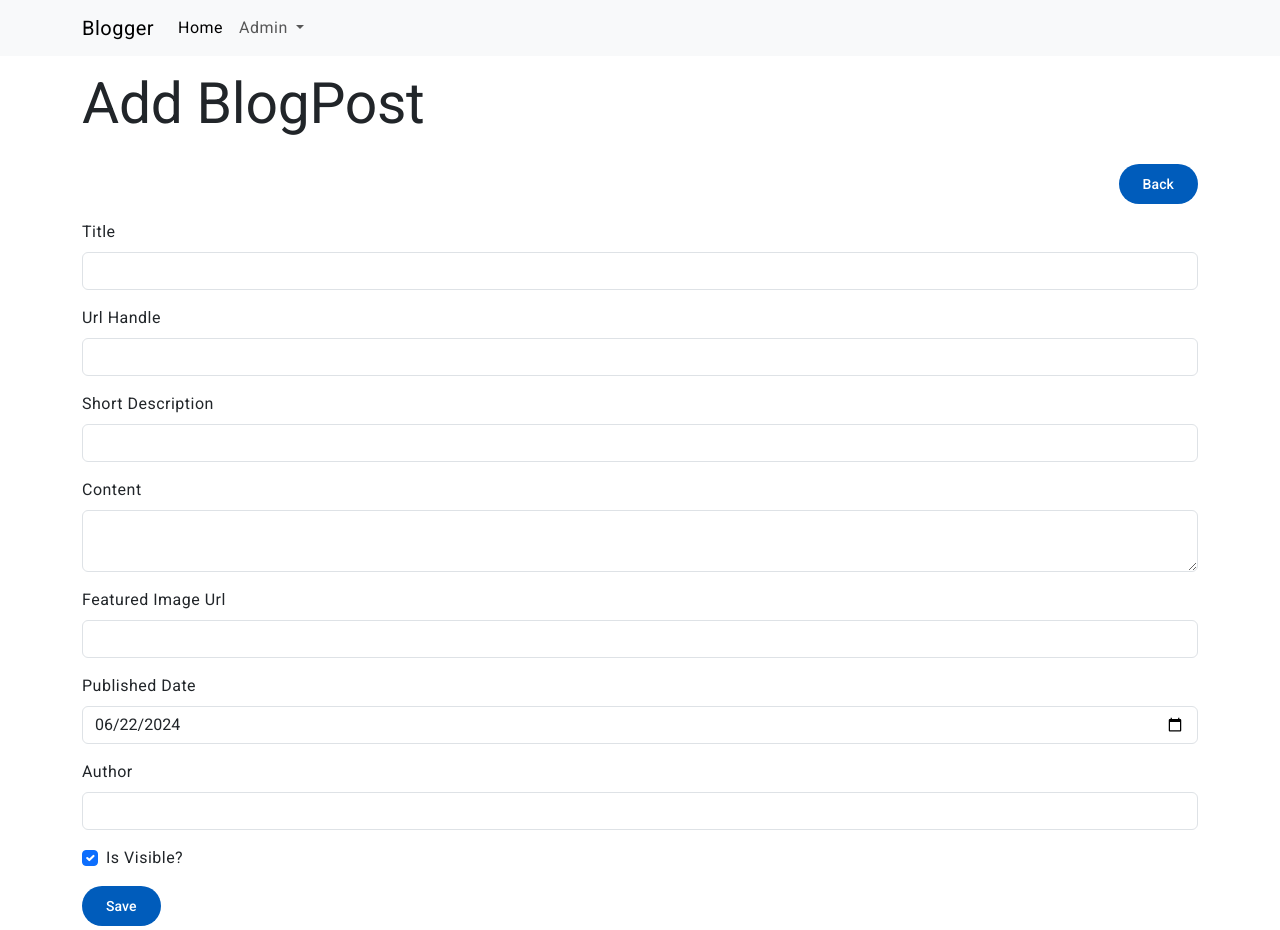
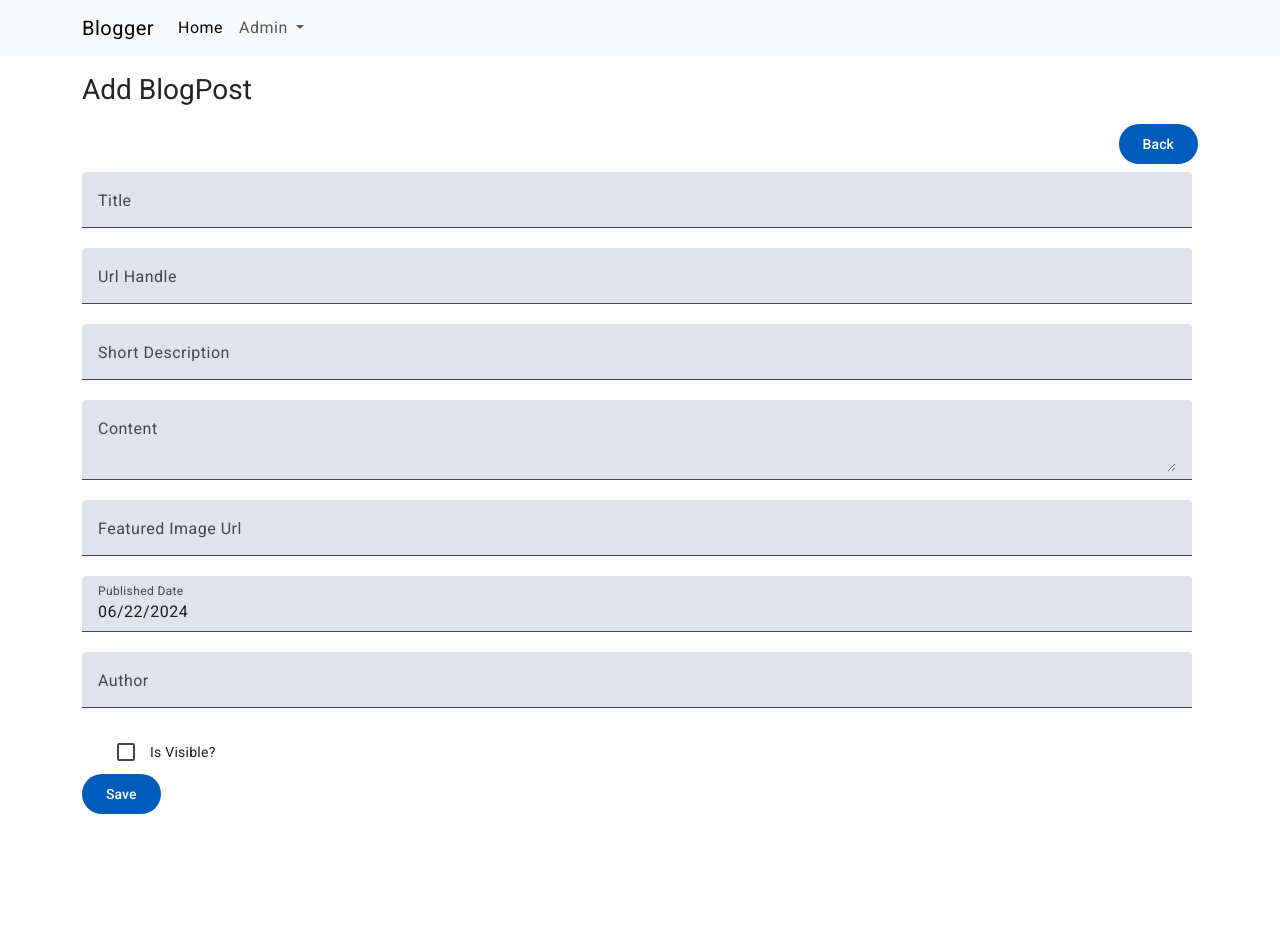
Before and after one commit to Bijjamvinay-1/bloggers.UI, an Angular app: page /admin/blogposts/add in a window 1280 px wide. After the commit the page ends 818 px from the top, so only its background shows below. Built offline with nearby package versions, Linux system fonts and the light colour scheme.

Commit message:
Add BlogPost : Added syles and MC

```diff
--- a/src/app/featuers/blog-post/add-blogpost/add-blogpost.component.css
+++ b/src/app/featuers/blog-post/add-blogpost/add-blogpost.component.css
@@ -0,0 +1,3 @@
+.mat-form-field {
+    width: 1110px; /* Make the form fields fill the container width */
+  }
--- a/src/app/featuers/blog-post/add-blogpost/add-blogpost.component.html
+++ b/src/app/featuers/blog-post/add-blogpost/add-blogpost.component.html
@@ -1,5 +1,5 @@
 <div class="container">
-    <h1 class="mt-3">Add BlogPost</h1>
+    <h5 class="mt-3">Add BlogPost</h5>
     <div class="d-flex justify-content-end mt-3">
       <!-- <a [routerLink]="['/admin/blogposts']" class="btn btn-primary" type="submit">Go Back</a> -->
       <a mat-flat-button [routerLink]="['/admin/blogposts']" >Back</a>
@@ -7,80 +7,62 @@
 
     <form #form="ngForm" (ngSubmit)="onFormSubmit()">
       <div class="mt-2 mb-5">
-        <div class="mt-3">
-          <label for="title" class="form-label">Title</label>
-          <input type="text"
-          id="title"
-          name="title"
-          class="form-control"
-          [(ngModel)]="model.title">
+        <div class="mt-1">
+          <mat-form-field  class="mat-form-field">
+            <mat-label>Title</mat-label>
+            <input matInput type="text" id="title" name="title" [(ngModel)]="model.title">
+          </mat-form-field>
         </div>
 
-        <div class="mt-3">
-          <label for="urlHandle" class="form-label">Url Handle</label>
-          <input type="text"
-          id="urlHandle"
-          name="urlHandle"
-          class="form-control"
-          [(ngModel)]="model.urlHandle">
+        <div >
+          <mat-form-field  class="mat-form-field">
+            <mat-label>Url Handle</mat-label>
+            <input matInput type="text" id="urlHandle" name="urlHandle" [(ngModel)]="model.urlHandle">
+          </mat-form-field>
         </div>
 
-        <div class="mt-3">
-          <label for="shortDescription" class="form-label">Short Description</label>
-          <input type="text"
-          id="shortDescription"
-          name="shortDescription"
-          class="form-control"
-          [(ngModel)]="model.shortDescription">
+        <div>
+          <mat-form-field  class="mat-form-field">
+            <mat-label>Short Description</mat-label>
+            <input matInput type="text" id="shortDescription" name="shortDescription" [(ngModel)]="model.shortDescription">
+          </mat-form-field>
         </div>
 
-        <div class="mt-3">
-          <label for="content" class="form-label">Content</label>
-          <textarea name="content" id="content"
-          class="form-control"
-          [(ngModel)]="model.content"></textarea>
+        <div >
+          <mat-form-field  class="mat-form-field">
+            <mat-label>Content</mat-label>
+            <textarea matInput id="content" name="content" [(ngModel)]="model.content"></textarea>
+          </mat-form-field>
 
         </div>
 
-        <div class="mt-3">
-          <label for="featuredImageUrl" class="form-label">Featured Image Url</label>
-          <input type="text"
-          id="featuredImageUrl"
-          name="featuredImageUrl"
-          class="form-control"
-          [(ngModel)]="model.featuredImageUrl">
+        <div >
+          <mat-form-field  class="mat-form-field">
+            <mat-label>Featured Image Url</mat-label>
+            <input matInput type="text" id="featuredImageUrl" name="featuredImageUrl" [(ngModel)]="model.featuredImageUrl">
+          </mat-form-field>
         </div>
 
-        <div class="mt-3">
-          <label for="publishedDate" class="form-label">Published Date</label>
-          <input type="date"
-          id="publishedDate"
-          name="publishedDate"
-          class="form-control"
-          value="{{model.publishedDate}}"
-          [ngModel]="model.publishedDate | date: 'yyy-MM-dd'"
-          (ngModelChange)="model.publishedDate = $event" >
+        <div >
+          <mat-form-field  class="mat-form-field">
+            <mat-label>Published Date</mat-label>
+            <input matInput type="date" id="publishedDate" name="publishedDate" [(ngModel)]="model.publishedDate" [ngModel]="model.publishedDate | date: 'yyyy-MM-dd'" (ngModelChange)="model.publishedDate = $event">
+          </mat-form-field>
         </div>
 
-        <div class="mt-3">
-          <label for="author" class="form-label">Author</label>
-          <input type="text"
-          id="author"
-          name="author"
-          class="form-control"
-          [(ngModel)]="model.author">
+        <div >
+          <mat-form-field  class="mat-form-field">
+            <mat-label>Author</mat-label>
+            <input matInput type="text" id="author" name="author" [(ngModel)]="model.author">
+          </mat-form-field>
         </div>
 
-        <div class="form-check mt-3">
-          <input class="form-check-input" type="checkbox" id="isVisible"
-          [(ngModel)]="model.isVisible"
-          name="isVisible">
-          <label class="form-check-label" for="isVisible">
+        <div class="form-check mt-1">
+          <mat-checkbox  id="isVisible" name="isVisible">
             Is Visible?
-          </label>
+          </mat-checkbox>
         </div>
-
-        <div class="mt-3">
+        <div >
           <!-- <button type="submit" class="btn btn-primary">Save</button> -->
           <button mat-flat-button>Save</button>
         </div>
--- a/src/app/featuers/blog-post/blogpost-list/blogpost-list.component.css
+++ b/src/app/featuers/blog-post/blogpost-list/blogpost-list.component.css
@@ -0,0 +1,40 @@
+/* * /----------------------------------------- table------------------------------------------------------- */ */
+  /* Container styling */
+  .container {
+    max-width: 800px;
+    margin: 0 auto;
+    padding: 20px;
+    background-color: #f0f0f0;
+    border: 1px solid #ccc;
+    border-radius: 5px;
+  }
+
+  /* Heading styling */
+  h5 {
+    color: #333;
+    margin-bottom: 10px;
+  }
+
+  /* Button styling */
+  .mat-flat-button {
+    background-color: #007bff;
+    color: #fff;
+    text-transform: uppercase;
+    padding: 10px 20px;
+    border-radius: 5px;
+    text-decoration: none;
+    display: inline-block;
+    transition: background-color 0.3s ease;
+  }
+  /* Table header background */
+  .mat-table th {
+    background-color: #34495e; /* Dark blue-gray */
+    color: #fff; /* White text */
+  }
+
+
+  /* Table row background */
+  .mat-table td {
+    background-color: #78909c; /* Lighter blue-gray */
+    color: #fff; /* White text */
+  }
--- a/src/app/featuers/category/add-category/add-category.component.css
+++ b/src/app/featuers/category/add-category/add-category.component.css
@@ -0,0 +1,9 @@
+
+
+.mat-form-field {
+    width: 100%; /* Make the form fields fill the container width */
+  }
+
+  .custom-width1 {
+    width: 300px; /* Adjust the width as per your design requirements */
+  }
--- a/src/app/featuers/category/add-category/add-category.component.html
+++ b/src/app/featuers/category/add-category/add-category.component.html
@@ -1,6 +1,6 @@
 <div class="container">
 
-  <h3 class="mt-3">Add Category</h3>
+  <h5 class="mt-3">Add Category</h5>
   <div class="d-flex justify-content-end mt-3">
     <a mat-flat-button [routerLink]="['/admin/categories']">Back</a>
   </div>
@@ -8,7 +8,7 @@
   <form #form="ngForm" (ngSubmit)="onFormSubmit()">
     <div class="mt-2">
 
-      <mat-form-field >
+      <mat-form-field class="custom-width1">
         <mat-label>Category Name</mat-label>
         <input
           matInput
@@ -19,7 +19,7 @@
         />
       </mat-form-field>
 
-      <mat-form-field class="m-4 mb-2">
+      <mat-form-field class="m-4 mb-2 custom-width1">
         <mat-label>Category Url Handle</mat-label>
         <input
           matInput
--- a/src/app/featuers/category/edit-category/edit-category.component.css
+++ b/src/app/featuers/category/edit-category/edit-category.component.css
@@ -0,0 +1,7 @@
+.custom-width {
+    width: 360px; /* Adjust the width as per your design requirements */
+  }
+
+  .custom-width1 {
+    width: 300px; /* Adjust the width as per your design requirements */
+  }
--- a/src/app/featuers/category/edit-category/edit-category.component.html
+++ b/src/app/featuers/category/edit-category/edit-category.component.html
@@ -1,6 +1,6 @@
 <div class="container">
 
-  <h1 class="mt-3">Edit Category</h1>
+  <h5 class="mt-3">Edit Category</h5>
   <div class="d-flex justify-content-end mt-3">
     <a mat-flat-button [routerLink]="['/admin/categories']">Back</a>
   </div>
@@ -10,7 +10,7 @@
     <form #form="ngForm" (ngSubmit)="onFormSubmit()">
       <div class="mt-2">
 
-        <mat-form-field class="m-lg-3" appearance="fill">
+        <mat-form-field class="m-lg-3 custom-width" appearance="fill">
           <mat-label>Category Id</mat-label>
           <input
           matInput
@@ -20,7 +20,7 @@
           [(ngModel)]="category.id" disabled />
         </mat-form-field>
 
-        <mat-form-field class="m-lg-3" appearance="fill">
+        <mat-form-field class="m-lg-3 custom-width1" appearance="fill">
           <mat-label>Category Name</mat-label>
           <input
           matInput
@@ -31,7 +31,7 @@
             required />
         </mat-form-field>
 
-        <mat-form-field class="" appearance="fill">
+        <mat-form-field class="custom-width1" appearance="fill">
           <mat-label>Category Url Handle</mat-label>
           <input
            matInput
```
